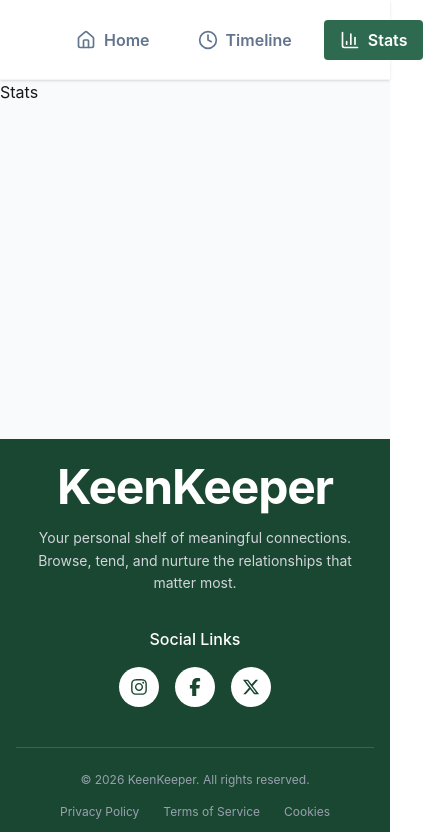
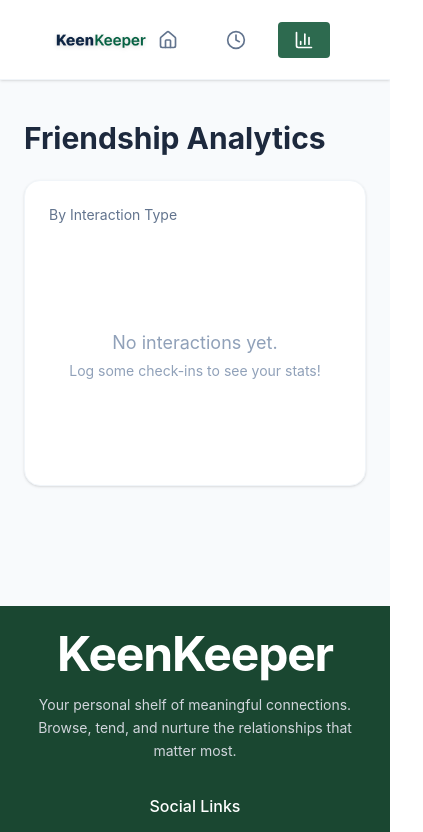
Before and after one commit to Rabiul-Sujon/keen-Keeper, a React (Vite) app: page /stats in a window 390 px wide. Shown: the top 832 px of the page, 423 px wide, since content can reach past the window. Built offline with nearby package versions, Linux system fonts and the light colour scheme.

Commit message:
Stats page done by pie chart

```diff
--- a/src/App.jsx
+++ b/src/App.jsx
@@ -31,7 +31,7 @@
       <nav className="navbar bg-white shadow-sm border-b border-slate-100 px-15 h-20">
         <div className="flex-1">
           <Link to="/" className="flex items-center gap-2">
-            <img src={logo} alt="Logo" className="h-10 w-auto object-contain filter brightness-125 contrast-120 saturate-150 scale-110 drop-shadow-sm"/>
+            <img src={logo} alt="Logo" className="h-5 md:h-10 w-auto object-contain filter brightness-125 contrast-120 saturate-150 scale-110 drop-shadow-sm"/>
           </Link>
         </div>
 
@@ -40,19 +40,19 @@
             <li>
               <NavLink to="/" className={navLinkStyles}>
                 <HomeIcon size={20} />
-                <span>Home</span>
+                <span className="hidden sm:inline">Home</span>
               </NavLink>
             </li>
             <li>
               <NavLink to="/timeline" className={navLinkStyles}>
                 <Clock size={20} />
-                <span>Timeline</span>
+                <span className="hidden sm:inline">Timeline</span>
               </NavLink>
             </li>
             <li>
               <NavLink to="/stats" className={navLinkStyles}>
                 <BarChart3 size={20} />
-                <span>Stats</span>
+                <span className="hidden sm:inline">Stats</span>
               </NavLink>
             </li>
           </ul>
--- a/src/pages/Stats.jsx
+++ b/src/pages/Stats.jsx
@@ -1,9 +1,52 @@
-import React from 'react'
+import { PieChart, Pie, Tooltip, ResponsiveContainer, Legend } from 'recharts';
 
-const Stats = () => {
+ function Stats() {
+  const entries = JSON.parse(localStorage.getItem('timelineEntries') || '[]');
+
+  const counts = { Call: 0, Text: 0, Video: 0 };
+  entries.forEach(i => {
+    if (counts[i.type] !== undefined) counts[i.type]++;
+  });
+
+  const data = [
+    { name: 'Text', value: counts.Text, fill: '#7c3aed' },
+    { name: 'Call', value: counts.Call, fill: '#2d6a4f' },
+    { name: 'Video', value: counts.Video, fill: '#1a3c34' },
+  ];
+
+  const total = data.reduce((sum, d) => sum + d.value, 0);
+
   return (
-    <div>Stats</div>
-  )
+    <div className="max-w-4xl mx-auto px-6 py-10">
+      <h1 className="text-3xl font-bold text-slate-800 mb-6">Friendship Analytics</h1>
+
+      <div className="bg-white rounded-2xl shadow-sm border border-slate-100 p-6">
+        <p className="text-sm text-slate-500 mb-6">By Interaction Type</p>
+
+        {total === 0 ? (
+          <div className="text-center text-slate-400 py-20">
+            <p className="text-lg">No interactions yet.</p>
+            <p className="text-sm mt-1">Log some check-ins to see your stats!</p>
+          </div>
+        ) : (
+          <ResponsiveContainer width="100%" height={300}>
+            <PieChart>
+              <Pie
+                data={data}
+                cx="50%"
+                cy="50%"
+                innerRadius={80}
+                outerRadius={120}
+                paddingAngle={4}
+                dataKey="value"
+              />
+              <Tooltip />
+              <Legend />
+            </PieChart>
+          </ResponsiveContainer>
+        )}
+      </div>
+    </div>
+  );
 }
-
-export default Stats
+export default Stats;
```
Also changed, not shown: src/pages/Timeline.jsx (line endings or trailing spaces).
